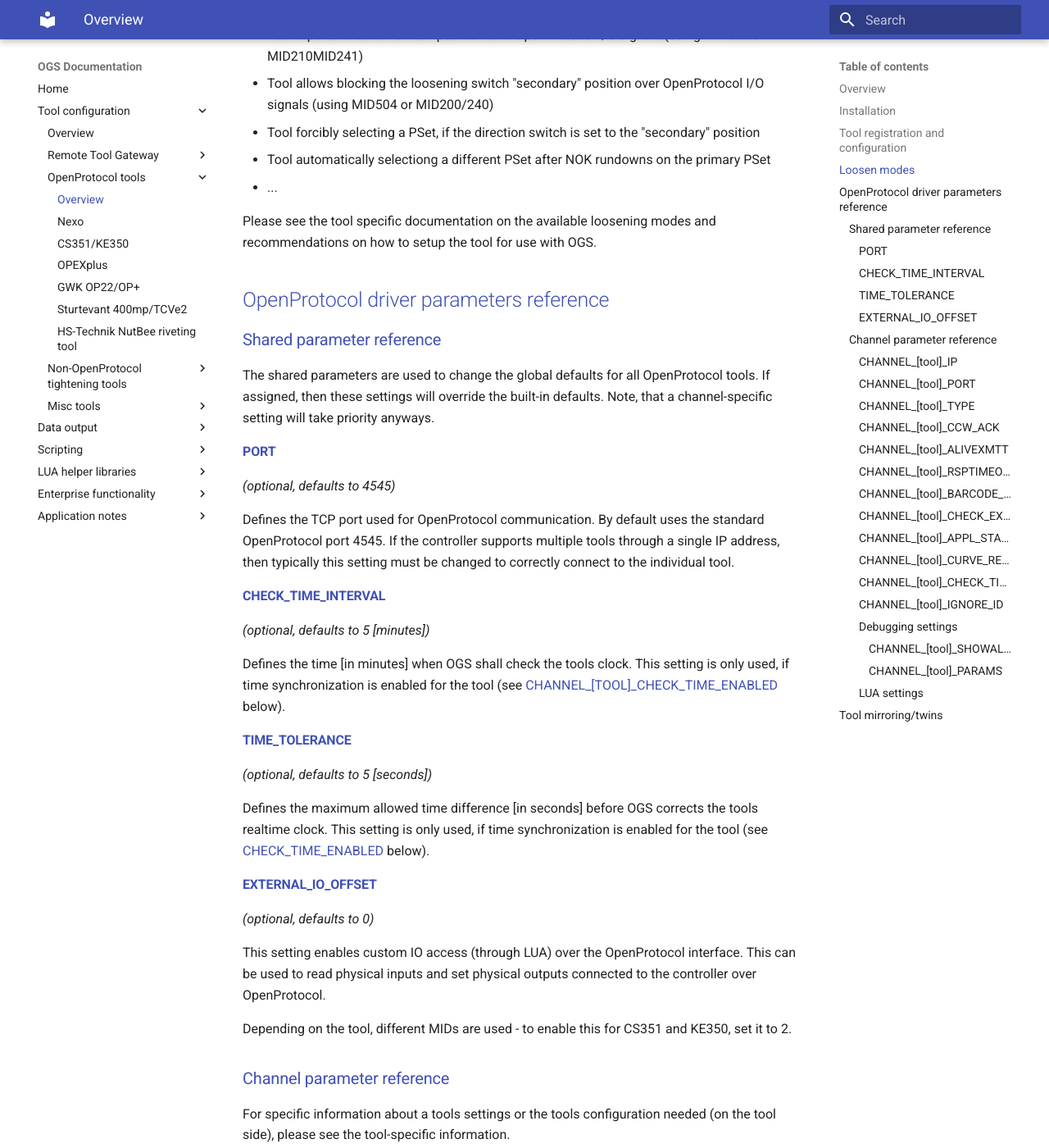
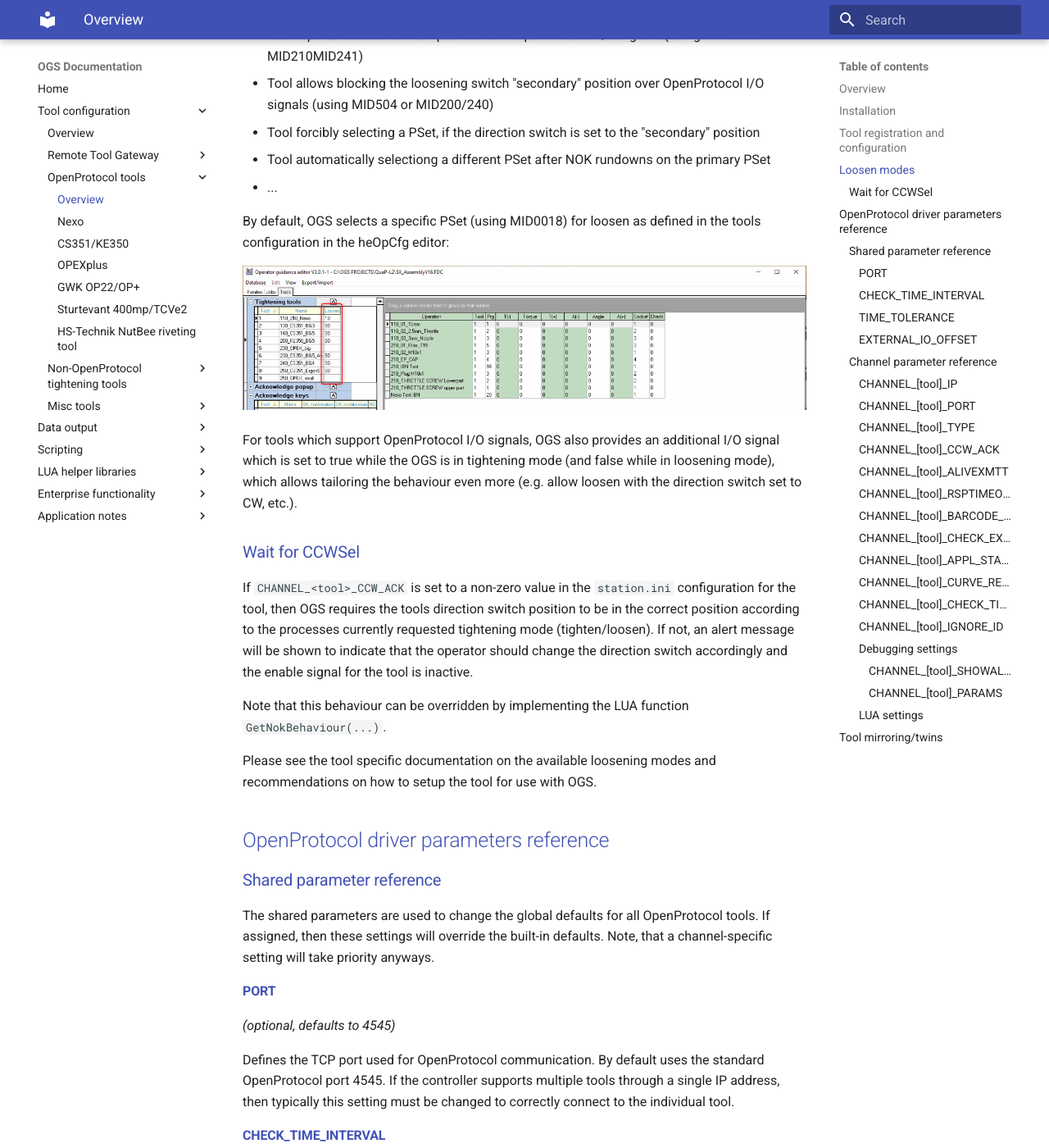
Before and after one commit to haller-erne/ogs, an MkDocs documentation site: the page built from docs/tools/openprotocol/README.md, in a window 1280 px wide and 1400 px high, scrolled down 2752 px. Shown: the whole window at 82% size. Built offline with MkDocs 1.6.1 and Material for MkDocs 9.7.7, drawn with Linux system fonts in a browser that asks for light colours.

Commit message:
Added loosening info

```diff
--- a/docs/tools/openprotocol/README.md
+++ b/docs/tools/openprotocol/README.md
@@ -83,6 +83,18 @@ However, OpenProtocol has no support for this functionality bult-in natively -
 - Tool forcibly selecting a PSet, if the direction switch is set to the "secondary" position
 - Tool automatically selectiong a different PSet after NOK rundowns on the primary PSet
 - ...
+
+By default, OGS selects a specific PSet (using MID0018) for loosen as defined in the tools configuration in the heOpCfg editor:
+
+![heOpCfg tool loosen PSet number](resources/heOpCfg-tool-loosen.png)
+
+For tools which support OpenProtocol I/O signals, OGS also provides an additional I/O signal which is set to true while the OGS is in tightening mode (and false while in loosening mode), which allows tailoring the behaviour even more (e.g. allow loosen with the direction switch set to CW, etc.).
+
+### Wait for CCWSel
+
+If `CHANNEL_<tool>_CCW_ACK` is set to a non-zero value in the `station.ini` configuration for the tool, then OGS requires the tools direction switch position to be in the correct position according to the processes currently requested tightening mode (tighten/loosen). If not, an alert message will be shown to indicate that the operator should change the direction switch accordingly and the enable signal for the tool is inactive.
+
+Note that this behaviour can be overridden by implementing the LUA function `GetNokBehaviour(...)`.
 
 Please see the tool specific documentation on the available loosening modes and recommendations on how to setup the tool for use with OGS.
 
```
Also changed, not shown: docs/tools/openprotocol/resources/heOpCfg-tool-loosen.png (added).
